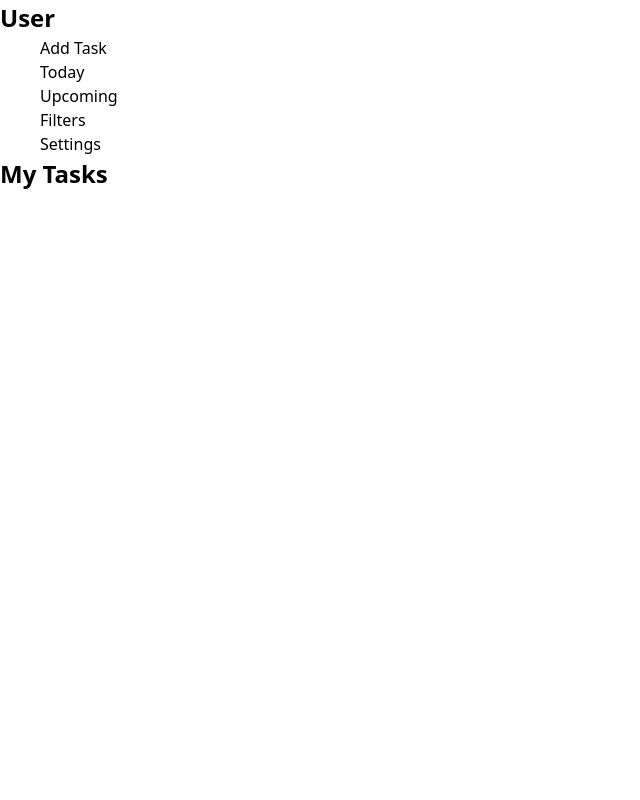
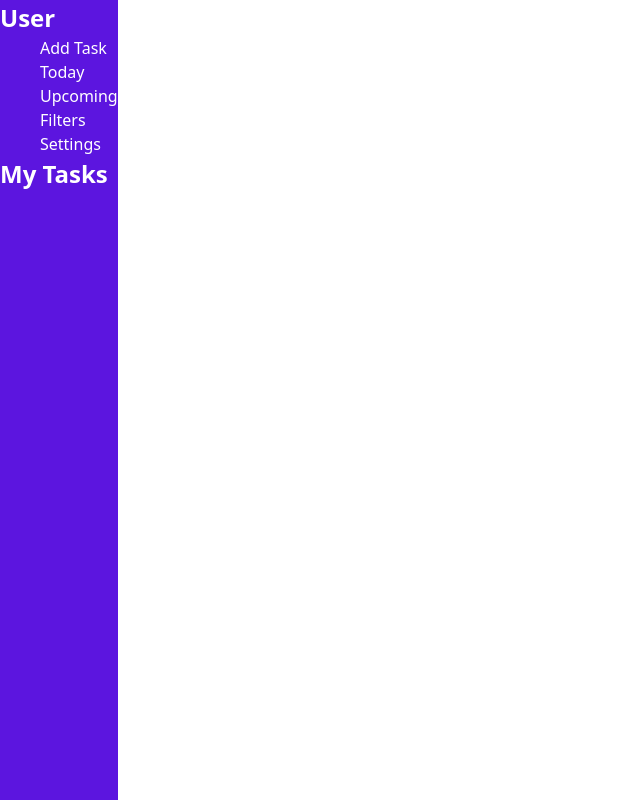
Before and after one commit to Boodac/todo-list, a website built with webpack: page src/index.html in a window 1280 px wide. Shown: the whole page, without its empty margins (0-640 px from the left). Built offline with nearby package versions, Linux system fonts and the light colour scheme.

Commit message:
basic styling for aside

```diff
--- a/src/assets/styles.css
+++ b/src/assets/styles.css
@@ -1,3 +1,12 @@
 body {
   font-family: system-ui, -apple-system, BlinkMacSystemFont, 'Segoe UI', Roboto, Oxygen, Ubuntu, Cantarell, 'Open Sans', 'Helvetica Neue', sans-serif;
+  display: grid;
+  grid-template-columns: max-content 1fr;
 }
+
+aside {
+  background-color: #5c15df;
+  min-height: 100vh;
+  min-height: 100dvh;
+  color: white;
+}
```
